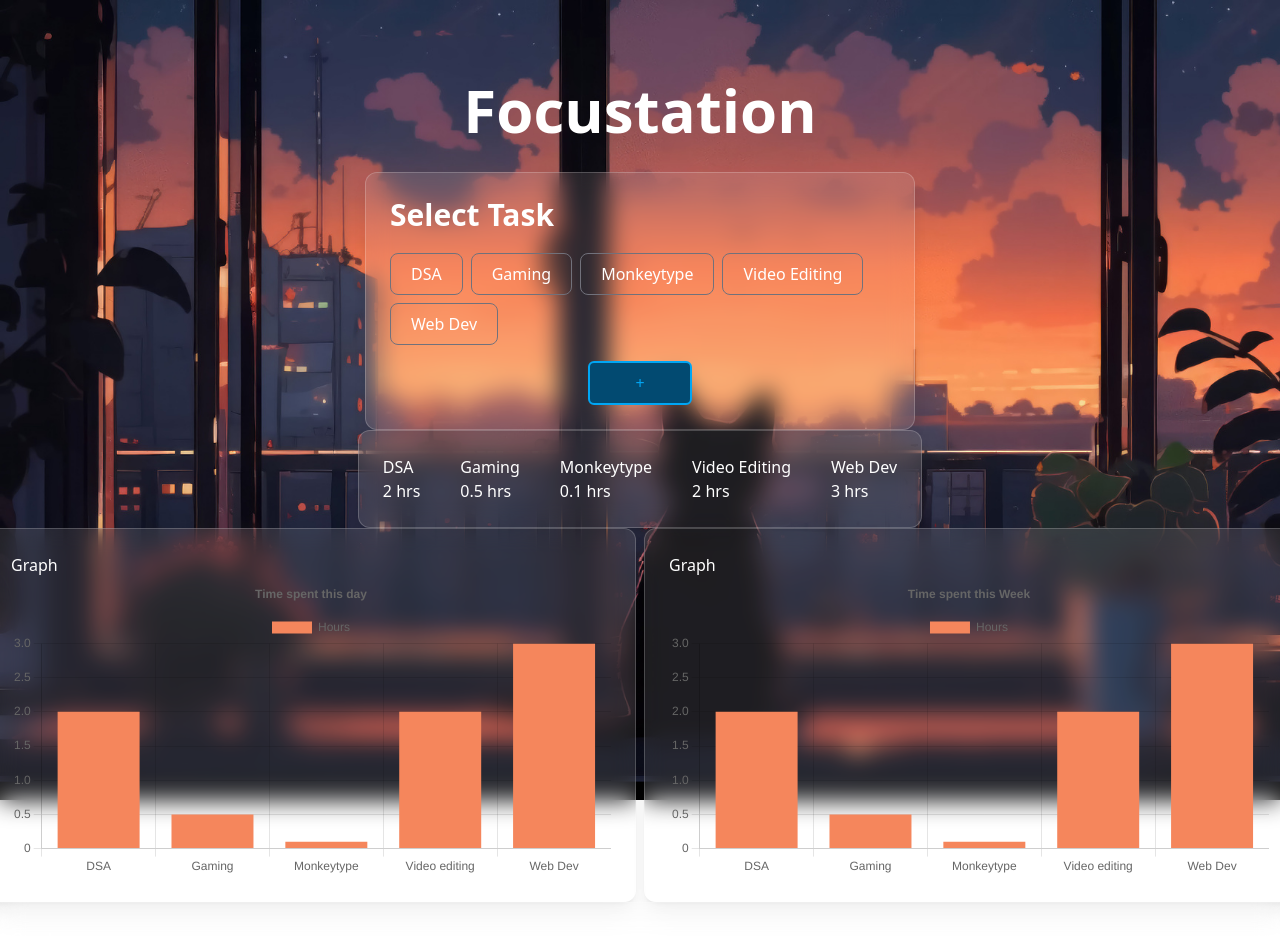
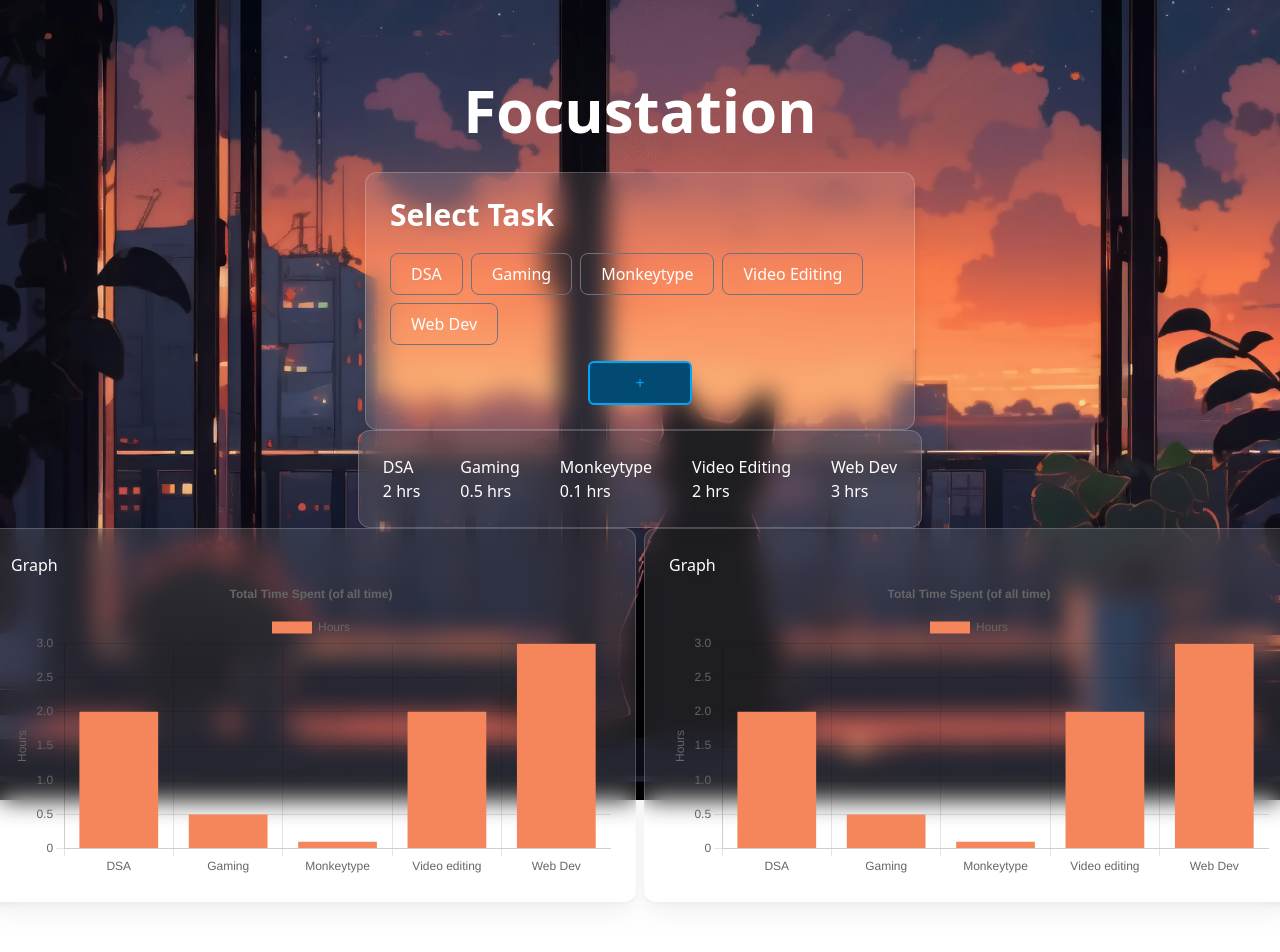
Before and after one commit to ankitsensei/Focustation, a React (Vite) app: page / in a window 1280 px wide. Shown: the top 952 px of the page. Built offline with nearby package versions, Linux system fonts and the light colour scheme.

Commit message:
fixed: In Graphs, fixed typescript code

```diff
--- a/src/comps/AllTimeGraph.tsx
+++ b/src/comps/AllTimeGraph.tsx
@@ -9,17 +9,12 @@ import {
     Legend,
 } from "chart.js";
 
-// Register required components
-ChartJS.register(
-    CategoryScale,
-    LinearScale,
-    BarElement,
-    Title,
-    Tooltip,
-    Legend
-);
+import type { ChartOptions } from "chart.js";
 
-const DayGraph = () => {
+
+ChartJS.register(CategoryScale, LinearScale, BarElement, Title, Tooltip, Legend);
+
+const AllTimeGraph = () => {
     const data = {
         labels: ["DSA", "Gaming", "Monkeytype", "Video editing", "Web Dev"],
         datasets: [
@@ -31,11 +26,22 @@ const DayGraph = () => {
         ],
     };
 
-    const options = {
+    const options: ChartOptions<"bar"> = {
         responsive: true,
         plugins: {
-            legend: { position: "top" },
-            title: { display: true, text: "Total Time Spent (of all time)" },
+            legend: {
+                position: "top" as const,
+            },
+            title: {
+                display: true,
+                text: "Total Time Spent (of all time)",
+            },
+        },
+        scales: {
+            y: {
+                beginAtZero: true,
+                title: { display: true, text: "Hours" },
+            },
         },
     };
 
@@ -49,4 +55,4 @@ const DayGraph = () => {
     );
 };
 
-export default DayGraph;
+export default AllTimeGraph;
--- a/src/comps/DayGraph.tsx
+++ b/src/comps/DayGraph.tsx
@@ -9,15 +9,10 @@ import {
     Legend,
 } from "chart.js";
 
-// Register required components
-ChartJS.register(
-    CategoryScale,
-    LinearScale,
-    BarElement,
-    Title,
-    Tooltip,
-    Legend
-);
+import type { ChartOptions } from "chart.js";
+
+
+ChartJS.register(CategoryScale, LinearScale, BarElement, Title, Tooltip, Legend);
 
 const DayGraph = () => {
     const data = {
@@ -31,11 +26,22 @@ const DayGraph = () => {
         ],
     };
 
-    const options = {
+    const options: ChartOptions<"bar"> = {
         responsive: true,
         plugins: {
-            legend: { position: "top" },
-            title: { display: true, text: "Time spent this day" },
+            legend: {
+                position: "top" as const,
+            },
+            title: {
+                display: true,
+                text: "Total Time Spent (of all time)",
+            },
+        },
+        scales: {
+            y: {
+                beginAtZero: true,
+                title: { display: true, text: "Hours" },
+            },
         },
     };
 
--- a/src/comps/WeekGraph.tsx
+++ b/src/comps/WeekGraph.tsx
@@ -9,17 +9,12 @@ import {
     Legend,
 } from "chart.js";
 
-// Register required components
-ChartJS.register(
-    CategoryScale,
-    LinearScale,
-    BarElement,
-    Title,
-    Tooltip,
-    Legend
-);
+import type { ChartOptions } from "chart.js";
 
-const DayGraph = () => {
+
+ChartJS.register(CategoryScale, LinearScale, BarElement, Title, Tooltip, Legend);
+
+const WeekGraph = () => {
     const data = {
         labels: ["DSA", "Gaming", "Monkeytype", "Video editing", "Web Dev"],
         datasets: [
@@ -31,11 +26,22 @@ const DayGraph = () => {
         ],
     };
 
-    const options = {
+    const options: ChartOptions<"bar"> = {
         responsive: true,
         plugins: {
-            legend: { position: "top" },
-            title: { display: true, text: "Time spent this Week" },
+            legend: {
+                position: "top" as const,
+            },
+            title: {
+                display: true,
+                text: "Total Time Spent (of all time)",
+            },
+        },
+        scales: {
+            y: {
+                beginAtZero: true,
+                title: { display: true, text: "Hours" },
+            },
         },
     };
 
@@ -49,4 +55,4 @@ const DayGraph = () => {
     );
 };
 
-export default DayGraph;
+export default WeekGraph;
```
